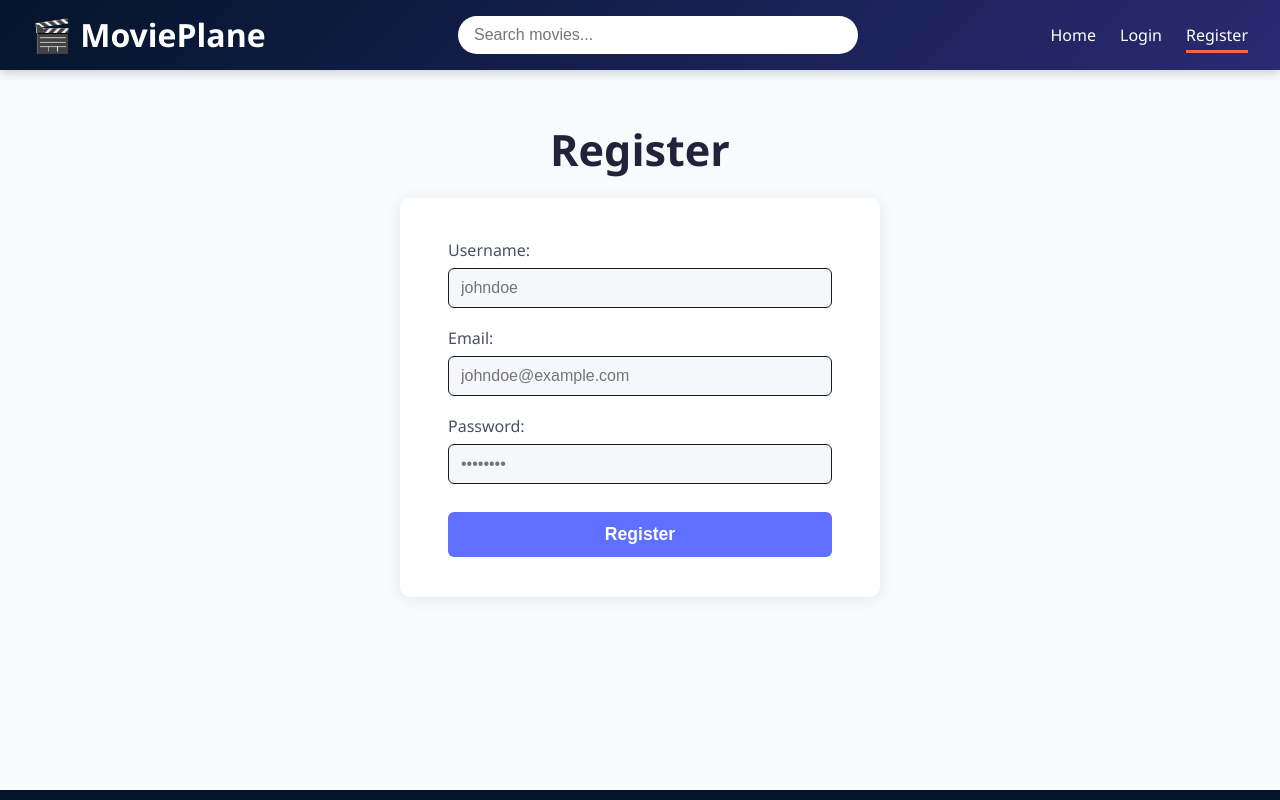
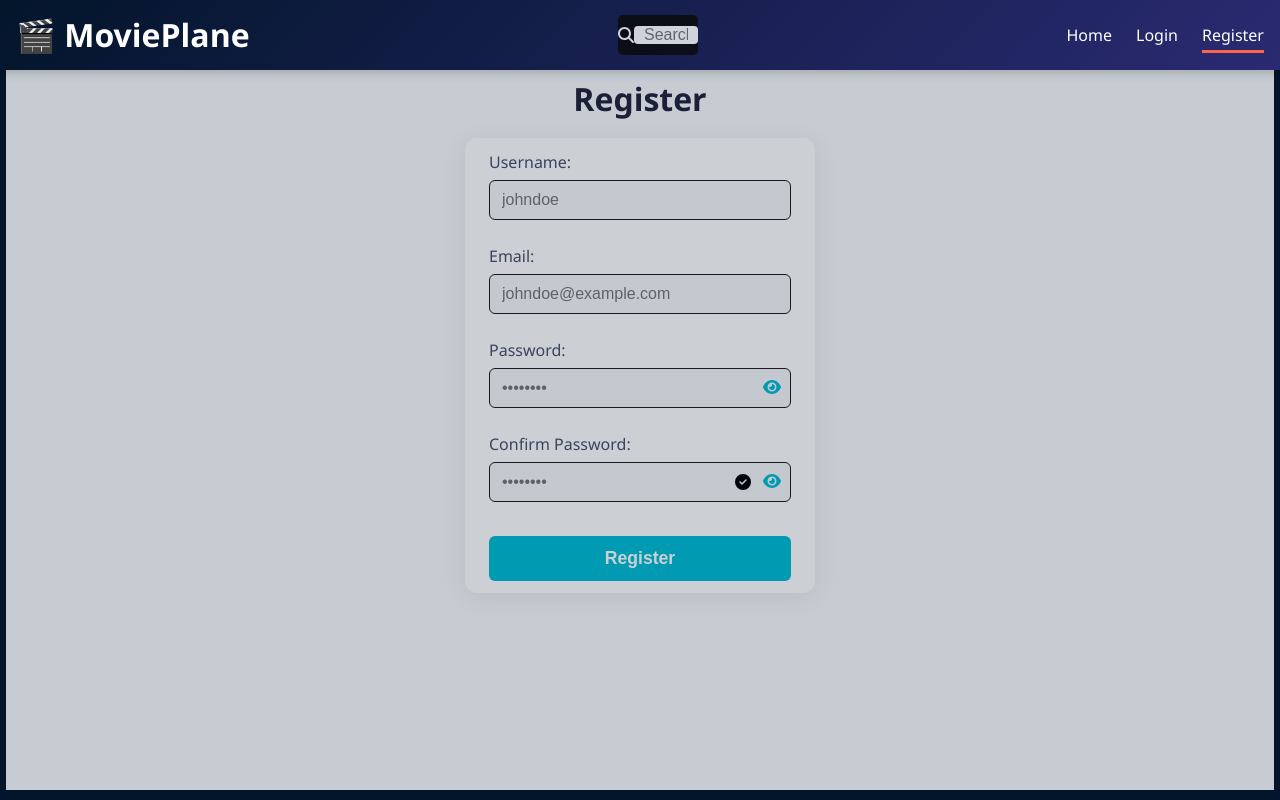
Before and after one commit to talk2dennis/movieplane, a React (Vite) app in the folder movieplane-frontend/: page /register in a window 1280 px wide. Built offline with nearby package versions, Linux system fonts and the light colour scheme; no server answers.

Commit message:
fixed the navbar and the login page

```diff
--- a/movieplane-frontend/package.json
+++ b/movieplane-frontend/package.json
@@ -10,6 +10,9 @@
     "preview": "vite preview"
   },
   "dependencies": {
+    "@fortawesome/fontawesome-svg-core": "^6.7.2",
+    "@fortawesome/free-solid-svg-icons": "^6.7.2",
+    "@fortawesome/react-fontawesome": "^0.2.2",
     "axios": "^1.9.0",
     "react": "^19.1.0",
     "react-dom": "^19.1.0",
--- a/movieplane-frontend/src/components/Header.tsx
+++ b/movieplane-frontend/src/components/Header.tsx
@@ -3,6 +3,10 @@ import { NavLink } from 'react-router-dom';
 import { useState } from 'react';
 import { useAuth } from '../contexts/AuthContext';
 import './css/Header.css';
+import { FontAwesomeIcon } from "@fortawesome/react-fontawesome";
+import {
+  faSearch
+} from "@fortawesome/free-solid-svg-icons";
 
 export default function Header() {
   const { user, logout, isAuthenticated } = useAuth();
@@ -18,7 +22,8 @@ export default function Header() {
       <div className="logo">🎬 MoviePlane</div>
 
       <div className="search-bar">
-        <input type="text" placeholder="Search movies..." />
+        <div className="search-icon"><FontAwesomeIcon icon={faSearch} color='white ' /></div>
+        <input type="text" placeholder="Search movies..." className='search-input' />
       </div>
 
       <nav className={`nav-links ${menuOpen ? 'open' : ''}`}>
--- a/movieplane-frontend/src/components/RenderMovie.tsx
+++ b/movieplane-frontend/src/components/RenderMovie.tsx
@@ -24,7 +24,7 @@ const MovieSection: React.FC<Props> = ({ title, movies, detail=false }) => {
     if (isAuthenticated) {
       navigate(`/movies/${movieId}`);
     } else {
-      if (window.confirm("Please log in to view movie details. Do you want to go to the login page?")) {
+      if (window.confirm("Please log in to view movie details.\n\nDo you want to go to the login page?")) {
         navigate("/login");
       }
     }
@@ -53,7 +53,7 @@ const MovieSection: React.FC<Props> = ({ title, movies, detail=false }) => {
               </>
             )}
             <button onClick={() => handleShowDetails(movie.tmdb_id)}>
-              {movie.tmdb_id}
+              {movie.title}
             </button>
           </div>
         ))}
--- a/movieplane-frontend/src/components/css/Header.css
+++ b/movieplane-frontend/src/components/css/Header.css
@@ -2,41 +2,54 @@
   height: 70px;
   background: linear-gradient(135deg, rgb(3, 21, 43), #2a2a72);
   display: flex;
+  justify-content: space-between; /* space-between helps layout left, center, right */
   align-items: center;
-  justify-content: space-between;
-  padding: 0 2rem;
+  padding: 0 1rem;
   color: #fff;
-  position: sticky;
   top: 0;
   z-index: 1000;
   box-shadow: 0 2px 10px rgba(0, 0, 0, 0.2);
+  position: relative;
 }
 
 .logo {
   font-size: 2rem;
   font-weight: bold;
+  flex-shrink: 0;
 }
 
 .search-bar {
-  flex: 1;
+  height: 40px;
+  width: 80px;
   display: flex;
-  justify-content: center;
+  align-items: center;
+  background: #0a0a0a;
+  opacity: 0.8;
+  border-radius: 5px;
+  transition: all 0.5s ease-in-out;
+  max-width: 300px;
+  margin: 0 auto;
+}
+
+.search-bar:focus-within {
+  flex-grow: 1;
 }
 
 .search-bar input {
-  padding: 0.6rem 1rem;
-  border-radius: 20px;
+  width: 100%;
+  background: white;
   border: none;
+  color: #000;
+  font-size: 1rem;
   outline: none;
-  width: 60%;
-  max-width: 400px;
-  font-size: 1rem;
+  padding: 0 10px;
 }
 
 .nav-links {
   display: flex;
   gap: 1.5rem;
   align-items: center;
+  flex-shrink: 0;
 }
 
 .nav-link {
@@ -114,11 +127,11 @@
   transform: rotate(-45deg) translateY(-8px);
 }
 
-/* Responsive menu */
+/* Responsive */
 @media (max-width: 768px) {
   .nav-links {
     position: absolute;
-    top: 150px;
+    top: 70px;
     right: 0;
     background: #2a2a72;
     width: 100%;
--- a/movieplane-frontend/src/pages/RegisterPage.tsx
+++ b/movieplane-frontend/src/pages/RegisterPage.tsx
@@ -1,21 +1,49 @@
-import React, { useState, useEffect } from "react";
+import React, { useState } from "react";
 import "./css/RegisterPage.css";
 import axiosClient from "../api/axiosClient";
 import { useNavigate } from "react-router-dom";
+import { FontAwesomeIcon } from "@fortawesome/react-fontawesome";
+import {
+  faEye,
+  faEyeSlash,
+  faCheckCircle,
+  faTimesCircle,
+} from "@fortawesome/free-solid-svg-icons";
 
-const RegisterPage = () => {
+const RegisterPage: React.FC = () => {
   const [form, setForm] = useState({
     username: "",
     email: "",
     password: "",
   });
+  const [confirmPassword, setConfirmPassword] = useState("");
   const [error, setError] = useState<string | null>(null);
   const [loading, setLoading] = useState<boolean>(false);
+  const [showPassword, setShowPassword] = useState(false);
+  const [showConfirm, setShowConfirm] = useState(false);
   const navigate = useNavigate();
 
   const handleChange = (e: React.ChangeEvent<HTMLInputElement>) => {
     setError(null);
-        setForm({ ...form, [e.target.name]: e.target.value });
+    const { name, value } = e.target;
+    if (name === "confirm_password") {
+      setConfirmPassword(value);
+    } else {
+      setForm((prev) => ({ ...prev, [name]: value }));
+    }
+  };
+
+  const getPasswordStrength = (password: string) => {
+    let strength = 0;
+    if (password.length >= 8) strength++;
+    if (/[A-Z]/.test(password)) strength++;
+    if (/[a-z]/.test(password)) strength++;
+    if (/\d/.test(password)) strength++;
+    if (/[\W_]/.test(password)) strength++;
+
+    if (strength <= 2) return "weak";
+    if (strength === 3 || strength === 4) return "medium";
+    return "strong";
   };
 
   const handleSubmit = async (e: React.FormEvent) => {
@@ -23,38 +51,48 @@ const RegisterPage = () => {
     setLoading(true);
     setError(null);
 
-        if (!form.username || !form.email || !form.password) {
+    const { username, email, password } = form;
+
+    if (!username || !email || !password || !confirmPassword) {
       setError("All fields are required.");
       setLoading(false);
       return;
     }
 
-        if (form.password.length < 6) {
-            setError("Password must be at least 6 characters long.");
+    if (password !== confirmPassword) {
+      setError("Passwords do not match.");
       setLoading(false);
       return;
     }
 
-        if (!/^[\w-\.]+@([\w-]+\.)+[\w-]{2,4}$/.test(form.email)) {
+    const passwordRegex =
+      /^(?=.*[a-z])(?=.*[A-Z])(?=.*\d)(?=.*[\W_]).{8,}$/;
+
+    if (!passwordRegex.test(password)) {
+      setError(
+        "Password must contain uppercase, lowercase, number, special character and be 8+ chars."
+      );
+      setLoading(false);
+      return;
+    }
+
+    const emailRegex = /^[^\s@]+@[^\s@]+\.[^\s@]+$/;
+    if (!emailRegex.test(email)) {
       setError("Please enter a valid email address.");
       setLoading(false);
       return;
     }
 
     try {
-            const response = await axiosClient.post("/auth/register", form);
-            if (response.status !== 201) {
-                throw new Error("Registration failed");
-            }
-            alert("Registration successful! You can now log in.");
+      const res = await axiosClient.post("/auth/register", form);
+      if (res.status !== 201) throw new Error("Registration failed");
+      alert("Registration successful!");
       navigate("/login");
     } catch (error: any) {
-            console.error("Registration failed:", error.response);
       const fallback = "Registration failed. Please try again.";
       const messages = error.response?.data?.errors;
-
       if (Array.isArray(messages)) {
-                setError(messages.map((err: { message: string }) => err.message).join("\n"));
+        setError(messages.map((e: { message: string }) => e.message).join("\n"));
       } else {
         setError(error.response?.data?.message || fallback);
       }
@@ -63,59 +101,108 @@ const RegisterPage = () => {
     }
   };
 
-
-    useEffect(() => {
-        console.log(loading);
-    }, [loading]);
+  const passwordStrength = getPasswordStrength(form.password);
 
   return (
     <div className="register-page">
       <h1>Register</h1>
-            <form className="register-form">
+      <form className="register-form" onSubmit={handleSubmit}>
         <div className="form-group">
           <label htmlFor="username">Username:</label>
           <input
-                        type="text"
             id="username"
             name="username"
             value={form.username}
             onChange={handleChange}
             placeholder="johndoe"
-                        autoComplete="username"
-                        aria-label="Username"
             required
           />
         </div>
+
         <div className="form-group">
           <label htmlFor="email">Email:</label>
           <input
-                        type="email"
             id="email"
             name="email"
+            type="email"
             value={form.email}
             onChange={handleChange}
             placeholder="johndoe@example.com"
             required
           />
         </div>
+
         <div className="form-group">
           <label htmlFor="password">Password:</label>
+          <div className="input-wrapper">
             <input
-                        type="password"
               id="password"
               name="password"
+              type={showPassword ? "text" : "password"}
               value={form.password}
               onChange={handleChange}
               placeholder="••••••••"
               required
             />
+            <button
+              type="button"
+              className="toggle-password"
+              onClick={() => setShowPassword((prev) => !prev)}
+              aria-label="Toggle Password"
+            >
+              <FontAwesomeIcon icon={showPassword ? faEyeSlash : faEye} />
+            </button>
           </div>
-                {error && (
-                    <div className="form-error" role="alert" aria-live="assertive">
-                        {error}
+          {form.password && (
+            <div className={`strength ${passwordStrength}`}>
+              Password Strength: {passwordStrength}
             </div>
           )}
-                <button type="submit" className="register-btn" onClick={handleSubmit} disabled={loading}>
+        </div>
+
+        <div className="form-group">
+          <label htmlFor="confirm_password">Confirm Password:</label>
+          <div className="input-wrapper">
+            <input
+              id="confirm_password"
+              name="confirm_password"
+              type={showConfirm ? "text" : "password"}
+              value={confirmPassword}
+              onChange={handleChange}
+              placeholder="••••••••"
+              required
+            />
+            <span
+              className={`check-icon ${
+                confirmPassword
+                  ? form.password === confirmPassword
+                    ? "match"
+                    : "no-match"
+                  : ""
+              }`}
+            >
+              <FontAwesomeIcon
+                icon={
+                  form.password === confirmPassword
+                    ? faCheckCircle
+                    : faTimesCircle
+                }
+              />
+            </span>
+            <button
+              type="button"
+              className="toggle-password"
+              onClick={() => setShowConfirm((prev) => !prev)}
+              aria-label="Toggle Confirm Password"
+            >
+              <FontAwesomeIcon icon={showConfirm ? faEyeSlash : faEye} />
+            </button>
+          </div>
+        </div>
+
+        {error && <div className="form-error">{error}</div>}
+
+        <button type="submit" className="register-btn" disabled={loading}>
           {loading ? "Registering..." : "Register"}
         </button>
       </form>
--- a/movieplane-frontend/src/pages/css/HomePage.css
+++ b/movieplane-frontend/src/pages/css/HomePage.css
@@ -57,7 +57,7 @@ body {
 
 .cta-button:hover {
   background-color: #ffcccc;
-  color: #ff0000;
+  color: #d12828;
   text-decoration: none;
   transition: background-color 0.3s ease, color 0.3s ease;
 }
--- a/movieplane-frontend/src/pages/css/RegisterPage.css
+++ b/movieplane-frontend/src/pages/css/RegisterPage.css
@@ -4,7 +4,9 @@
   flex-direction: column;
   align-items: center;
   background: #f8fafc;
-    padding: 10px;
+  opacity: 0.8;
+  padding: 5px;
+  margin: 0 6px;
   color: black;
 }
 
@@ -17,14 +19,14 @@
 
 .register-form {
   background: #fff;
-    padding: 24px 16px;
-    border-radius: 10px;
-    box-shadow: 0 2px 16px rgba(0,0,0,0.08);
+  padding: 12px 24px;
+  border-radius: 12px;
+  box-shadow: 0 4px 24px rgba(0, 0, 0, 0.08);
   width: 100%;
   max-width: 350px;
   display: flex;
   flex-direction: column;
-    gap: 18px;
+  gap: 24px;
 }
 
 .form-group {
@@ -47,17 +49,69 @@
   background: #f5f7fa;
   color: #22223b;
   transition: border 0.2s;
+  width: 100%;
 }
 
-.form-group input:focus {
-    border-color: #5f6fff;
-    outline: none;
+.input-wrapper {
+  position: relative;
+  display: flex;
+  align-items: center;
+}
+
+.toggle-password {
+  position: absolute;
+  right: 10px;
+  background: none;
+  border: none;
+  font-size: 1rem;
+  color: #00bcd4;
+  cursor: pointer;
+}
+
+.check-icon {
+  position: absolute;
+  right: 40px;
+  font-size: 1rem;
+}
+
+.check-icon.match {
+  color: green;
+}
+
+.check-icon.no-match {
+  color: tomato;
+}
+
+.strength {
+  font-size: 0.9rem;
+  margin-top: 4px;
+}
+
+.strength.weak {
+  color: tomato;
+}
+
+.strength.medium {
+  color: orange;
+}
+
+.strength.strong {
+  color: green;
+}
+
+.form-error {
+  color:tomato;
+  background: #fff3f3;
+  padding: 10px;
+  border-radius: 6px;
+  font-size: 0.9rem;
+  text-align: center;
 }
 
 .register-btn {
   margin-top: 10px;
   padding: 12px 0;
-    background: #5f6fff;
+  background: #00bcd4;
   color: #fff;
   border: none;
   border-radius: 6px;
@@ -68,49 +122,10 @@
 }
 
 .register-btn:hover {
-    background: #3d47d6;
+  background: rgb(12, 23, 88);
 }
 
 .register-btn:disabled {
   background: #b0b0b0;
   cursor: not-allowed;
 }
-
-/* Mobile styles */
-@media (min-width: 599px) {
-    .register-page {
-        padding: 24px 0;
-    }
-    .register-form {
-        padding: 24px 16px;
-        max-width: 90%;
-    }
-    .register-page h1 {
-        font-size: 1.8rem;
-    }
-}
-
-/* Tablet styles */
-@media (min-width: 600px) {
-    .register-form {
-        padding: 32px 32px;
-        max-width: 420px;
-    }
-    .register-page h1 {
-        font-size: 2.3rem;
-    }
-}
-
-/* Laptop/Desktop styles */
-@media (min-width: 1024px) {
-    .register-page {
-        padding: 48px 0;
-    }
-    .register-form {
-        padding: 40px 48px;
-        max-width: 480px;
-    }
-    .register-page h1 {
-        font-size: 2.7rem;
-    }
-}
```
Also changed, not shown: movieplane-frontend/src/components/css/RenderMovies.css (+4 -4 lines), movieplane-frontend/src/pages/css/LoginPage.css (+8 -31 lines), 1 other file (tests, documents, lock files or other folders). Lines whose indentation alone changed are shown as unchanged.
